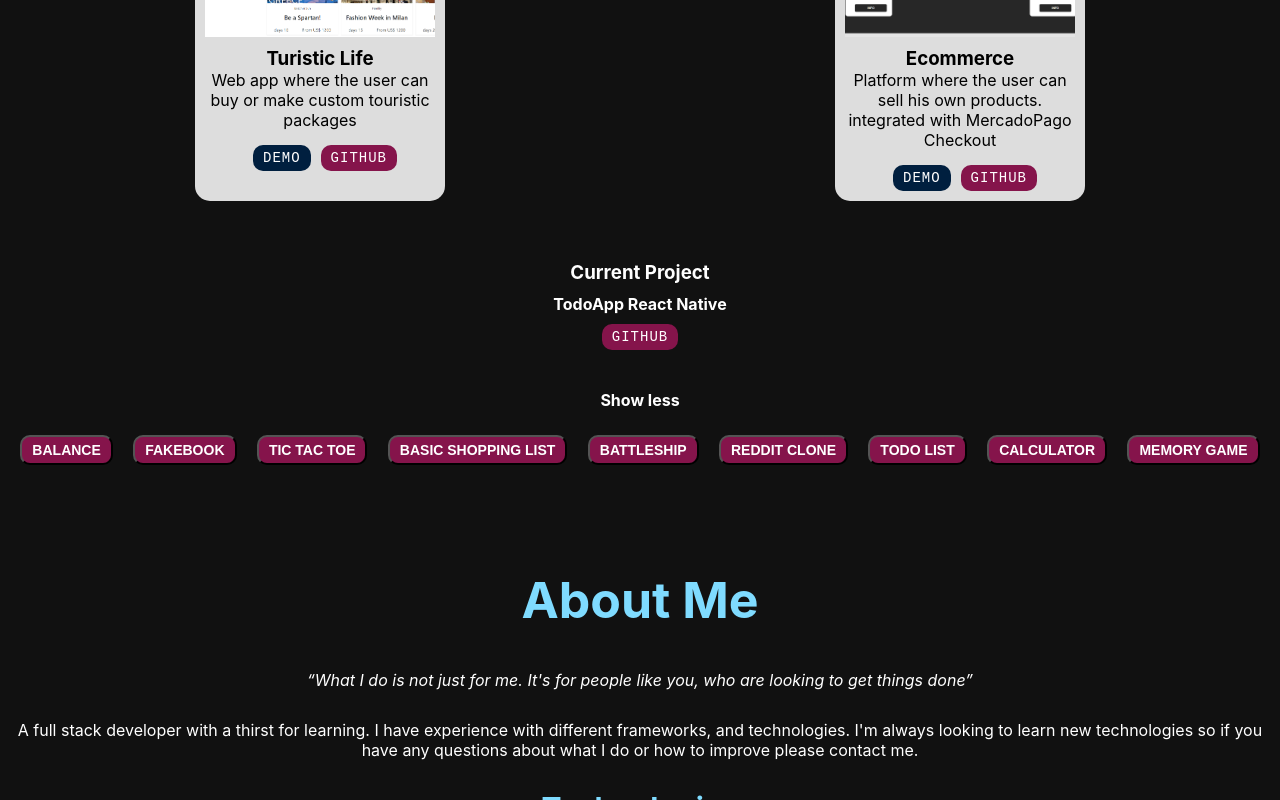
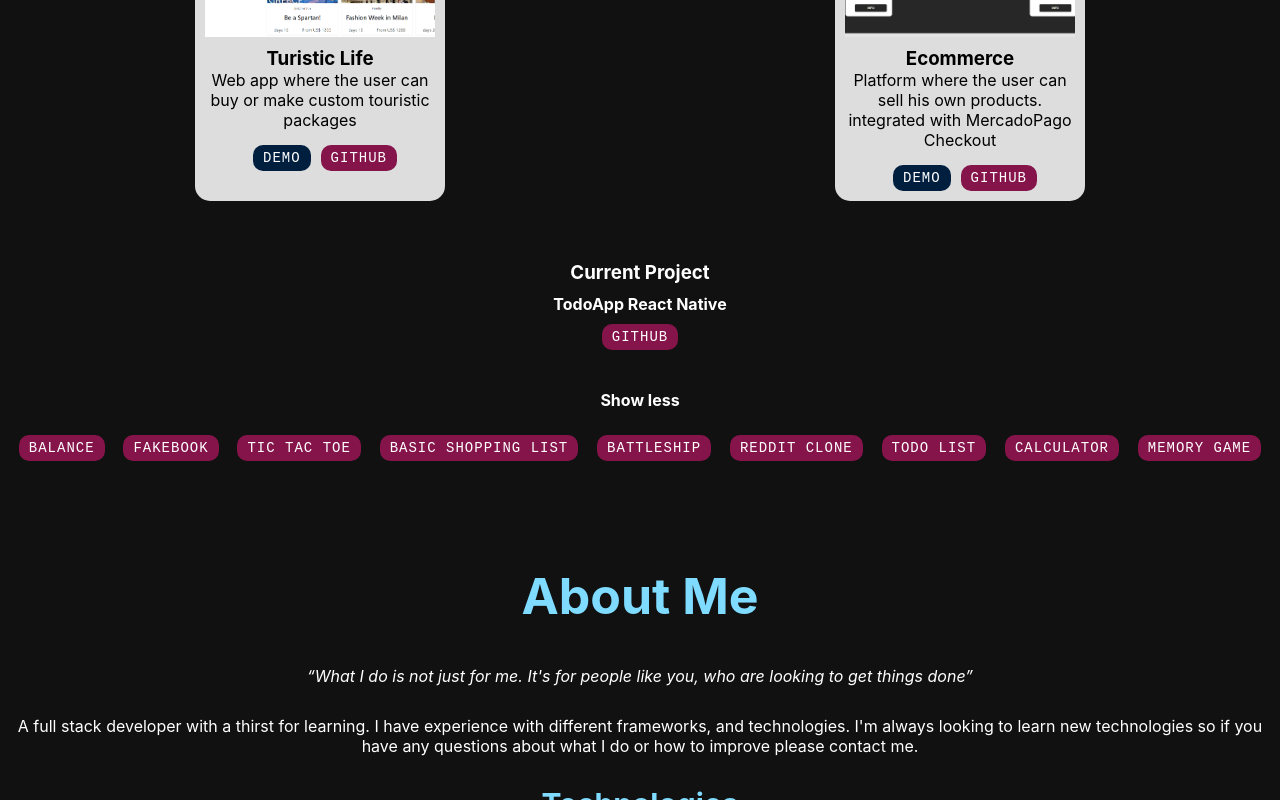
Before and after one commit to Spardutti/site, a Next.js app: page / in a window 1280 px wide. Both pictures are taken after a click on the element "Show All Projects". Shown: the part 1153-1953 px from the top of the page. Built offline with nearby package versions, Linux system fonts and the light colour scheme.

Commit message:
fixed buttons

```diff
--- a/Components/Components/Button.tsx
+++ b/Components/Components/Button.tsx
@@ -13,6 +13,7 @@ export const ButtonStyles = styled(motion.button)`
   letter-spacing: 1px;
   border: none;
   font-family: monospace;
+  cursor: pointer;
 `;
 
 export const Button: React.FC<{ text: string; color: string }> = ({
--- a/Components/Projects/AllProjects.tsx
+++ b/Components/Projects/AllProjects.tsx
@@ -1,7 +1,7 @@
 import { useState } from "react";
 import { Container, Projects } from "./AllProjects.styled";
 import { projects } from "../../Assets/projects";
-import { Button } from "../Projects/Projects.styled";
+import { Button } from "../Components/Button";
 
 type Props = {
   language: string;
@@ -34,9 +34,9 @@ export const AllProjects: React.FC<Props> = ({ language }) => {
           {projects.slice(2).map((project, index) => {
             return (
               <div key={index}>
-                <Button target="_blank" href={project.github} color="#85144b">
-                  {project.name}
-                </Button>
+                <a href={project.github} target="_blank" rel="noreferrer">
+                  <Button text={project.name} color="#85144b" />
+                </a>
               </div>
             );
           })}
```
